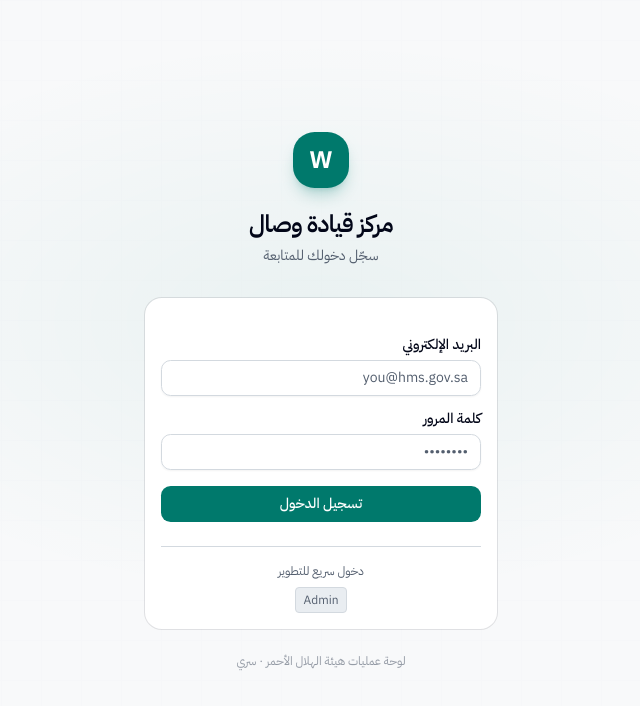
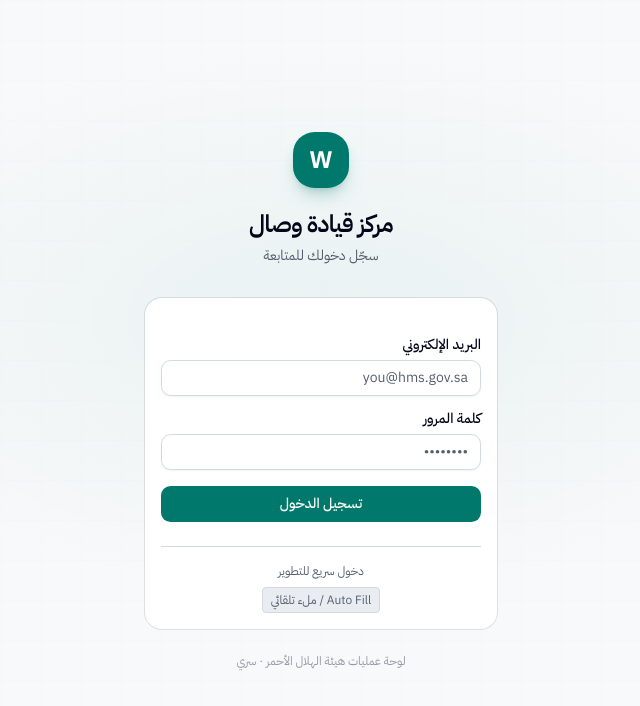
Before and after one commit to YousifMHelal/wisal, a Next.js app: page /signin in a window 1280 px wide. Shown: the top 706 px of the page, without its empty margins (319-959 px from the left). Built offline with nearby package versions, Linux system fonts and the light colour scheme; no server answers.

Commit message:
fix(signin): make dev quick-fill buttons populate fields instead of auto-login

```diff
--- a/app/(auth)/signin/sign-in-form.tsx
+++ b/app/(auth)/signin/sign-in-form.tsx
@@ -17,6 +17,8 @@ export function SignInForm({ callbackUrl }: SignInFormProps) {
   const router = useRouter();
   const [isPending, startTransition] = useTransition();
   const [error, setError] = useState<string | null>(null);
+  const [email, setEmail] = useState("");
+  const [password, setPassword] = useState("");
 
   function handleSubmit(e: React.FormEvent<HTMLFormElement>) {
     e.preventDefault();
@@ -54,6 +56,8 @@ export function SignInForm({ callbackUrl }: SignInFormProps) {
               required
               placeholder="you@hms.gov.sa"
               disabled={isPending}
+              value={email}
+              onChange={(e) => setEmail(e.target.value)}
             />
           </div>
 
@@ -67,6 +71,8 @@ export function SignInForm({ callbackUrl }: SignInFormProps) {
               required
               placeholder="••••••••"
               disabled={isPending}
+              value={password}
+              onChange={(e) => setPassword(e.target.value)}
             />
           </div>
 
@@ -90,33 +96,16 @@ export function SignInForm({ callbackUrl }: SignInFormProps) {
         </form>
 
         {/* Dev role switcher — seeded users */}
-        <DevRoleSwitcher />
+        <DevRoleSwitcher onFill={(e: string, p: string) => { setEmail(e); setPassword(p); }} />
       </CardContent>
     </Card>
   );
 }
 
-function DevRoleSwitcher() {
-  const router = useRouter();
-  const [isPending, startTransition] = useTransition();
-
+function DevRoleSwitcher({ onFill }: { onFill: (email: string, password: string) => void }) {
   const devUsers = [
-    { label: "Admin", email: "admin@wisal.sa", password: "password123" },
+    { label: "Auto Fill / ملء تلقائي", email: "admin@wisal.sa", password: "password123" },
   ];
-
-  async function loginAs(email: string, password: string) {
-    startTransition(async () => {
-      const result = await signIn("credentials", {
-        email,
-        password,
-        redirect: false,
-      });
-      if (!result?.error) {
-        router.push("/overview");
-        router.refresh();
-      }
-    });
-  }
 
   return (
     <div className="mt-6 border-t pt-4">
@@ -128,9 +117,8 @@ function DevRoleSwitcher() {
           <button
             key={u.email}
             type="button"
-            disabled={isPending}
-            onClick={() => loginAs(u.email, u.password)}
-            className="text-xs px-2 py-1 rounded border border-border bg-muted text-muted-foreground hover:bg-accent hover:text-accent-foreground transition-colors disabled:opacity-50"
+            onClick={() => onFill(u.email, u.password)}
+            className="text-xs px-2 py-1 rounded border border-border bg-muted text-muted-foreground hover:bg-accent hover:text-accent-foreground transition-colors"
           >
             {u.label}
           </button>
--- a/components/shell/sidebar.tsx
+++ b/components/shell/sidebar.tsx
@@ -119,12 +119,12 @@ const NAV_MODULES: NavModule[] = [
     labelAr: "الحوكمة والامتثال",
     icon: <ShieldCheck className="size-4 shrink-0" />,
     children: [
-      {
-        href: "/governance",
-        labelEn: "Compliance & Audit",
-        labelAr: "الامتثال والتدقيق",
-        icon: <Award className="size-3.5 shrink-0" />,
-      },
+      // {
+      //   href: "/governance",
+      //   labelEn: "Compliance & Audit",
+      //   labelAr: "الامتثال والتدقيق",
+      //   icon: <Award className="size-3.5 shrink-0" />,
+      // },
       {
         href: "/governance/forbidden-intent",
         labelEn: "Forbidden Intent",
```
